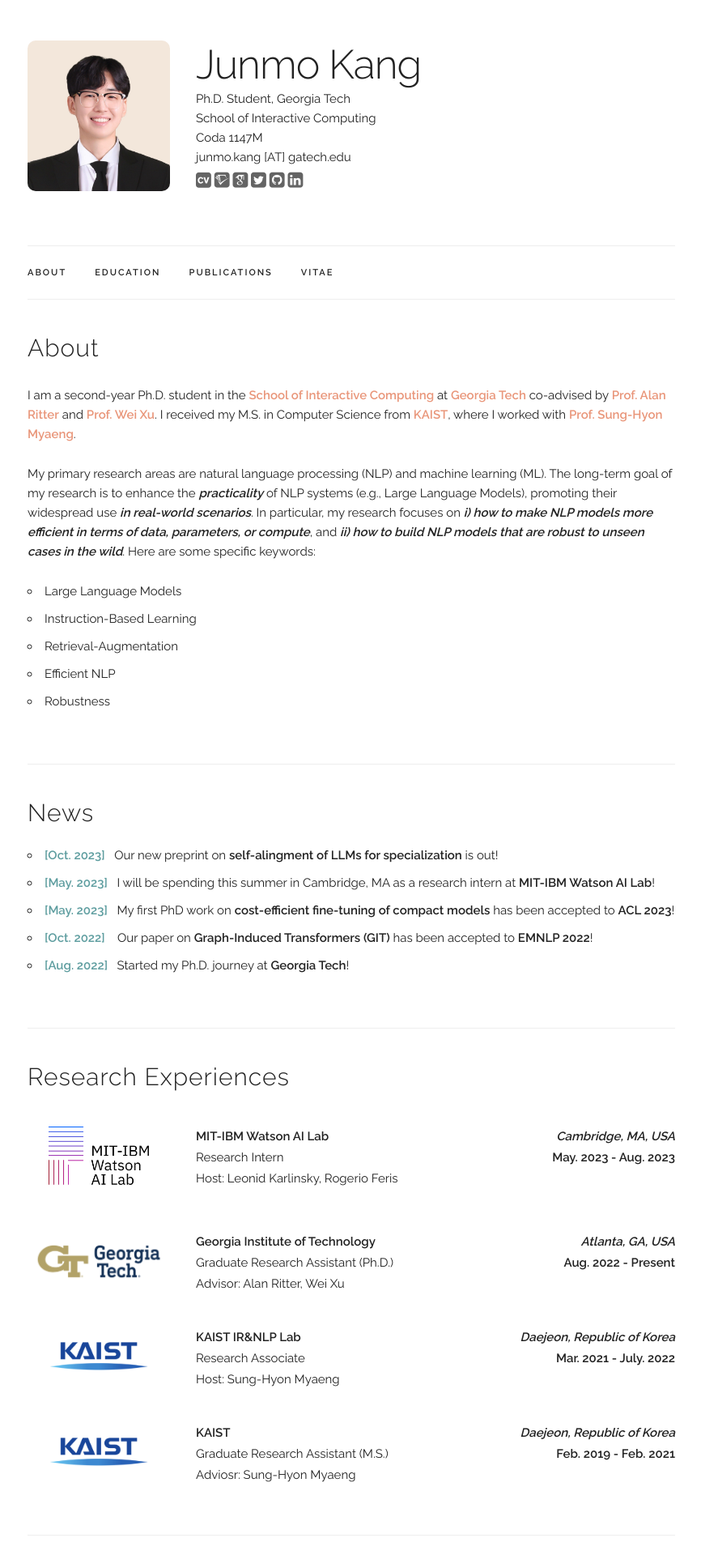
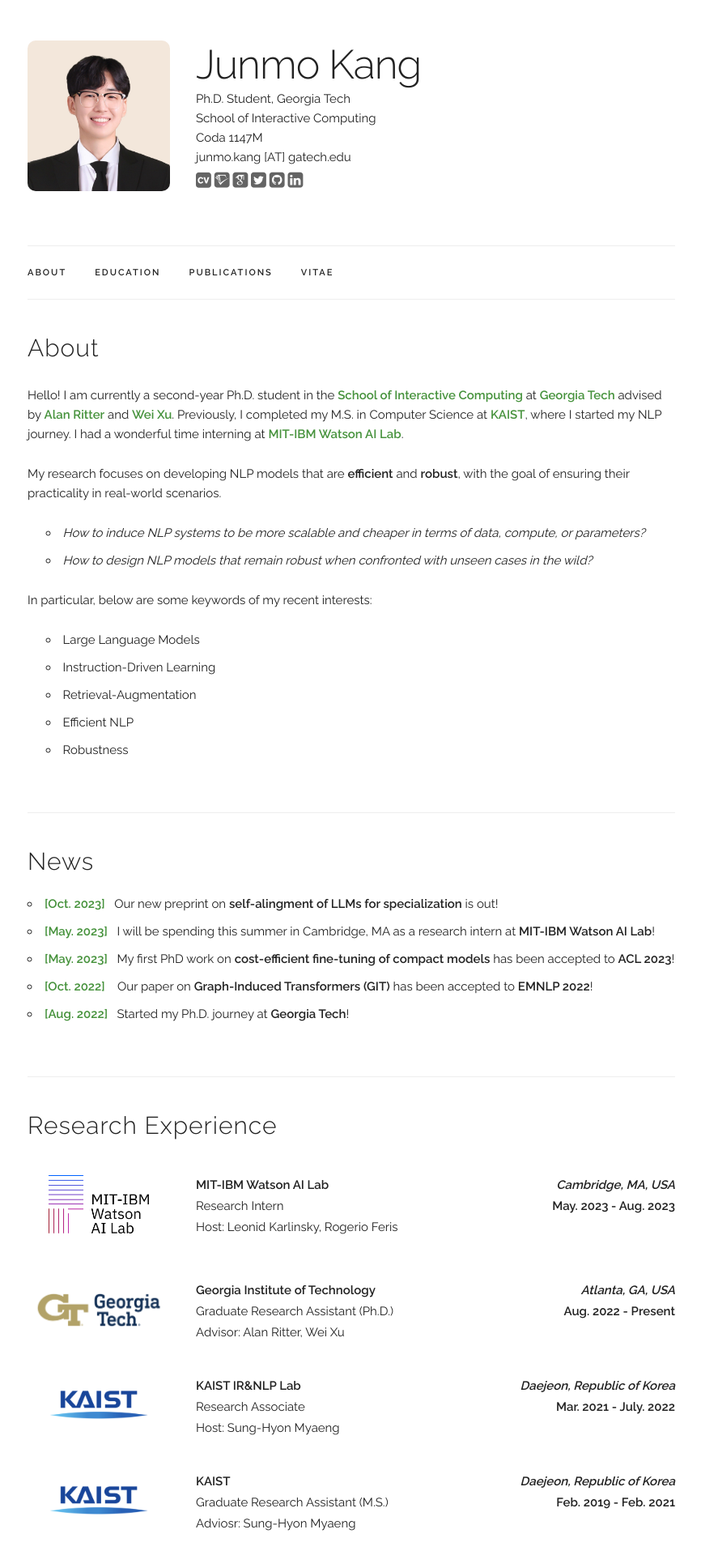
Before and after one commit to jm-kang/jm-kang.github.io, a Jekyll site: the page built from index.html, in a window 1280 px wide. Shown: the top 1920 px of the page at 81% size, without its empty margins (206-1072 px from the left). Built offline with Jekyll 4.4.1, drawn with Linux system fonts in a browser that asks for light colours; some web fonts are replaced.

Commit message:
no message

```diff
--- a/index.html
+++ b/index.html
@@ -6,19 +6,30 @@
   <h4>About</h4>
   <p>
     <p>
-      I am a second-year Ph.D. student in the <a href="https://www.ic.gatech.edu/">School of Interactive Computing</a> at <a href="https://www.gatech.edu">Georgia Tech</a> co-advised by <a href="http://aritter.github.io">Prof. Alan Ritter</a> and <a href="https://cocoxu.github.io">Prof. Wei Xu</a>.
-      I received my M.S. in Computer Science from <a href="https://www.kaist.ac.kr/en/">KAIST</a>, where I worked with <a href="http://ir.kaist.ac.kr/member/professor/">Prof. Sung-Hyon Myaeng</a>.
+      Hello! I am currently a second-year Ph.D. student in the <a href="https://www.ic.gatech.edu/">School of Interactive Computing</a> at <a href="https://www.gatech.edu">Georgia Tech</a> advised by <a href="http://aritter.github.io">Alan Ritter</a> and <a href="https://cocoxu.github.io">Wei Xu</a>.
+      Previously, I completed my M.S. in Computer Science at <a href="https://www.kaist.ac.kr/en/">KAIST</a>, where I started my NLP journey.
+      I had a wonderful time interning at <a href="https://mitibmwatsonailab.mit.edu/">MIT-IBM Watson AI Lab</a>.
     </p>
     <p>
-      My primary research areas are natural language processing (NLP) and machine learning (ML). The long-term goal of my research is to enhance the <b style="font-style: italic;">practicality</b> of NLP systems (e.g., Large Language Models), promoting their widespread use <b style="font-style: italic;">in real-world scenarios</b>.
-      In particular, my research focuses on <b style="font-style: italic;">i) how to make NLP models more efficient in terms of data, parameters, or compute</b>, and <b style="font-style: italic;">ii) how to build NLP models that are robust to unseen cases in the wild</b>.
-      Here are some specific keywords:
-      <ul>
+      My research focuses on developing NLP models that are <b>efficient</b> and <b>robust</b>, with the goal of ensuring their practicality in real-world scenarios.
+    </p>
+    <ul style="margin-left: 1.5em;">
+      <li>
+        <i>How to induce NLP systems to be more scalable and cheaper in terms of data, compute, or parameters?</i>
+      </li>
+      <li>
+        <i>How to design NLP models that remain robust when confronted with unseen cases in the wild?</i>
+      </li>
+    </ul>
+    <p>
+      In particular, below are some keywords of my recent interests:
+    </p>
+    <ul style="margin-left: 1.5em;">
       <li>
         Large Language Models
       </li>
       <li>
-          Instruction-Based Learning
+        Instruction-Driven Learning
       </li>
       <li>
         Retrieval-Augmentation
@@ -31,7 +42,6 @@
       </li>
     </ul>
   </p>
-  </p>
 </div>
 
 <!-- ========== News ========== -->
@@ -39,23 +49,23 @@
   <h4>News</h4>
     <ul>
       <li>
-        <b style="color:cadetblue">[Oct. 2023]</b>&nbsp&nbsp
+        <b style="color:#46923c">[Oct. 2023]</b>&nbsp&nbsp
         Our new preprint on <b>self-alingment of LLMs for specialization</b> is out!
       </li>
       <li>
-        <b style="color:cadetblue">[May. 2023]</b>&nbsp&nbsp
+        <b style="color:#46923c">[May. 2023]</b>&nbsp&nbsp
         I will be spending this summer in Cambridge, MA as a research intern at <b>MIT-IBM Watson AI Lab</b>!
       </li>
       <li>
-        <b style="color:cadetblue">[May. 2023]</b>&nbsp&nbsp
+        <b style="color:#46923c">[May. 2023]</b>&nbsp&nbsp
         My first PhD work on <b>cost-efficient fine-tuning of compact models</b> has been accepted to <b>ACL 2023</b>!
       </li>
       <li>
-        <b style="color:cadetblue">[Oct. 2022]</b> &nbsp&nbsp
+        <b style="color:#46923c">[Oct. 2022]</b> &nbsp&nbsp
         Our paper on <b>Graph-Induced Transformers (GIT)</b> has been accepted to <b>EMNLP 2022</b>!
       </li>
       <li>
-        <b style="color:cadetblue">[Aug. 2022]</b>&nbsp&nbsp
+        <b style="color:#46923c">[Aug. 2022]</b>&nbsp&nbsp
         Started my Ph.D. journey at <b>Georgia Tech</b>!
       </li>
     </ul>
@@ -91,7 +101,7 @@
 
 <!-- ========== Experiences ========== -->
 <div class="docs-section" id="education">
-  <h4 style="margin-bottom: 40px;">Research Experiences</h4>
+  <h4 style="margin-bottom: 40px;">Research Experience</h4>
         <div class="paper" style="margin-bottom: 40px;">
           <div class="row" style="margin: inherit;">
             <div class="three columns">
```
Also changed, not shown: libs/external/skeleton/skeleton.css, libs/external/timeline.css, 1 other file. Lines whose indentation alone changed are shown as unchanged.
